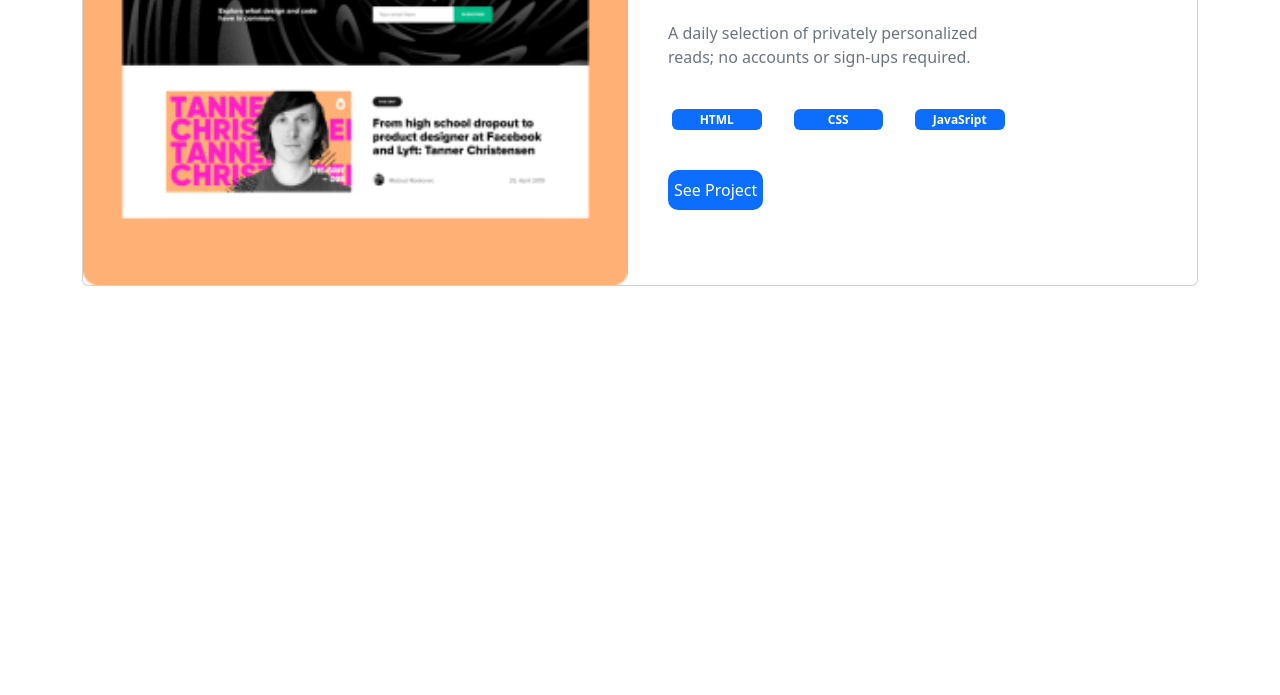
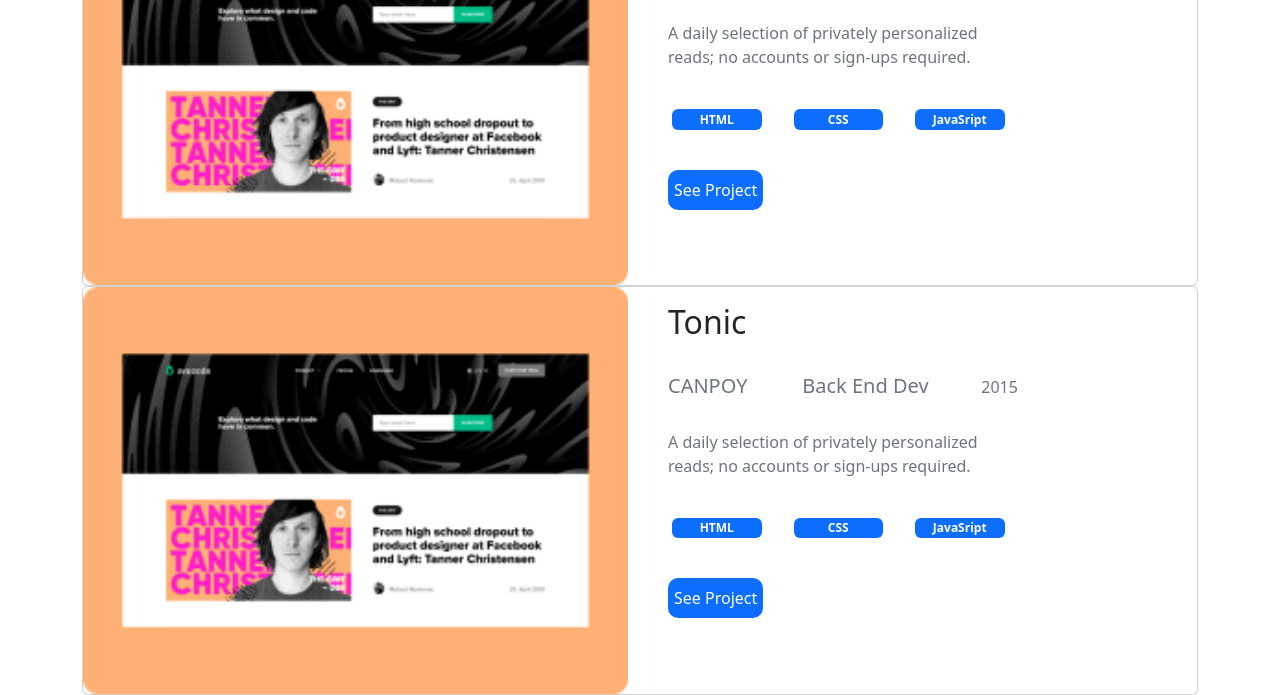
Before and after one commit to ahmed025566/Bootstrap, a website: page index.html in a window 1280 px wide. Shown: the part 546-1241 px from the top of the page. Before the commit the page ends 832 px from the top, so only its background shows below. Drawn offline with nearby package versions, Linux system fonts and the light colour scheme.

Commit message:
Add second card

```diff
--- a/index.html
+++ b/index.html
@@ -73,6 +73,28 @@
        </div>
        </div>
     </div>
+    <div class="card mx-auto">
+      <div class="row">
+       <div class="col-md-6"><img src="images/images/Snapshoot Portfolio-1.png" alt="Snapshoot-portfolio" class="card-img"></div>
+       <div class="col-md-6">
+       <div class="card-body">
+         <h2 class="card-title">Tonic</h2>
+         <div class="row">
+           <div class="col-sm-3"> <p class="h5 mt-4 text-secondary">CANPOY</p> </div>
+           <div class="col-sm-4"><p class="h5 mt-4 text-secondary">Back End Dev</p></div>
+           <div class="col-sm-2"><p class="h6 mt-4 pt-1 text-secondary">2015</p></div>
+        </div>
+        <p class="col-lg-8 mt-4 text-secondary">A daily selection of privately personalized reads; no accounts or sign-ups required.</p>
+        <div class="row mt-4">
+           <span class="badge bg-primary col-md-2 m-3">HTML</span>
+           <span class="badge bg-primary col-md-2 m-3">CSS</span>
+           <span class="badge bg-primary col-md-2 m-3">JavaSript</span>
+        </div>
+        <button class="bg-primary text-white mt-4" style="border-radius: 10px; border: none; height: 40px;">See Project</button>
+       </div>
+     </div>
+     </div>
+  </div>
     </section>
 </body>
 </html>
```
